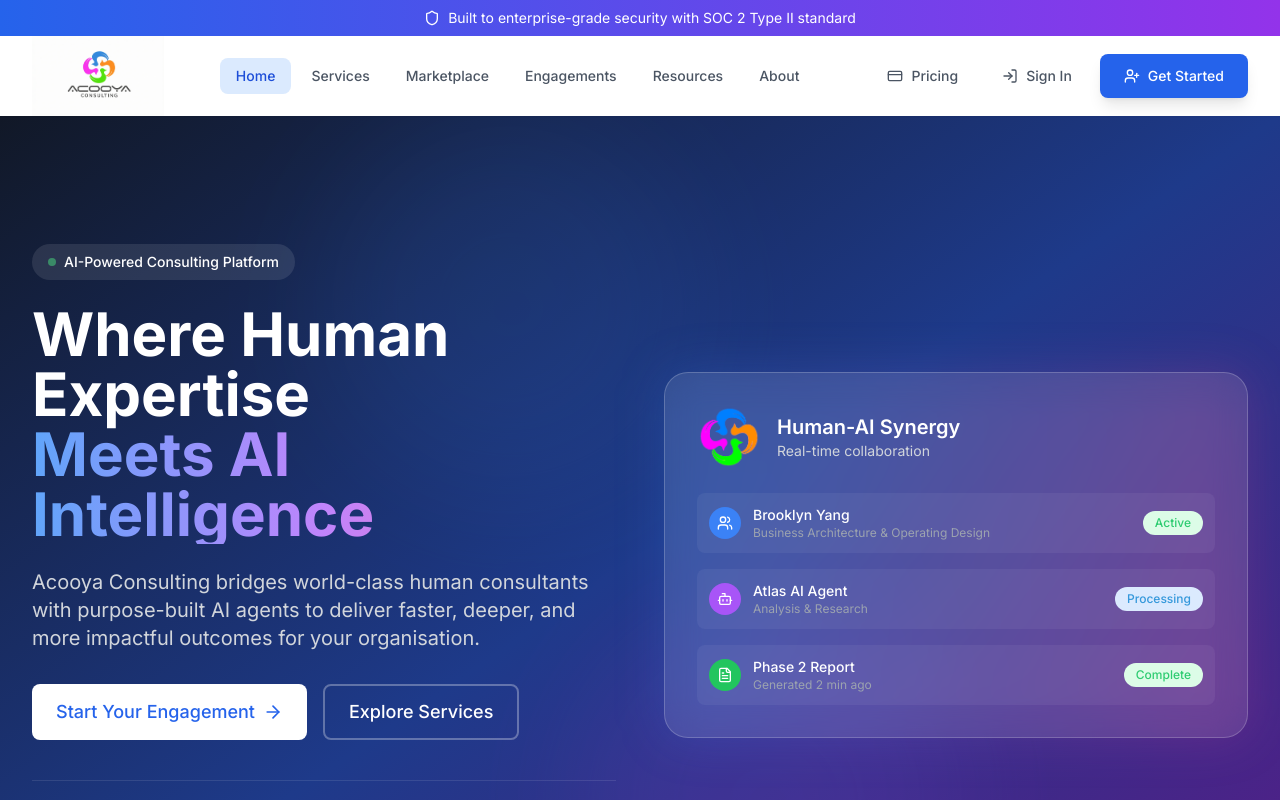
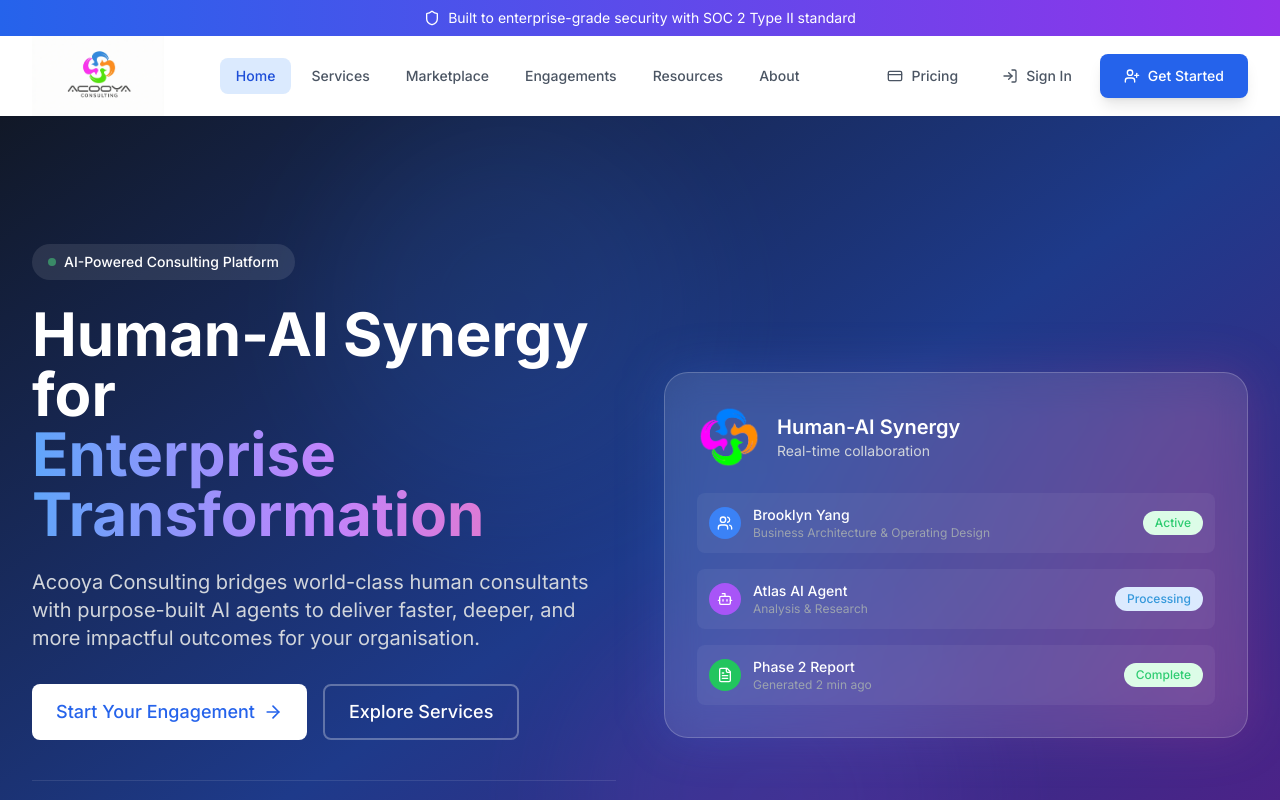
Before and after one commit to BrooklynY/acooya-consulting, a React (Vite) app: page / in a window 1280 px wide. Shown: the top 800 px of the page. Built offline with nearby package versions, Linux system fonts and the light colour scheme.

Commit message:
Update Home page tagline

```diff
--- a/src/pages/HomePage.tsx
+++ b/src/pages/HomePage.tsx
@@ -49,9 +49,9 @@
               </div>
 
               <h1 className="text-4xl lg:text-6xl font-bold leading-tight mb-6">
-                Where Human Expertise
+                Human-AI Synergy for
                 <span className="block text-transparent bg-clip-text bg-gradient-to-r from-blue-400 via-purple-400 to-pink-400">
-                  Meets AI Intelligence
+                  Enterprise Transformation
                 </span>
               </h1>
 
```
